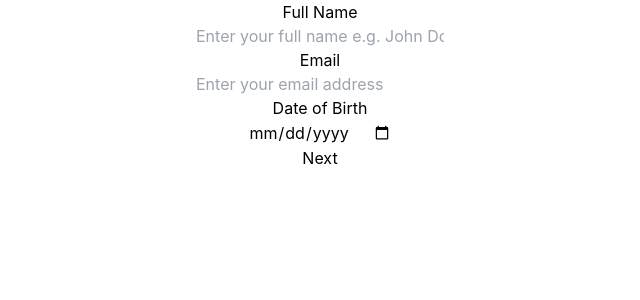
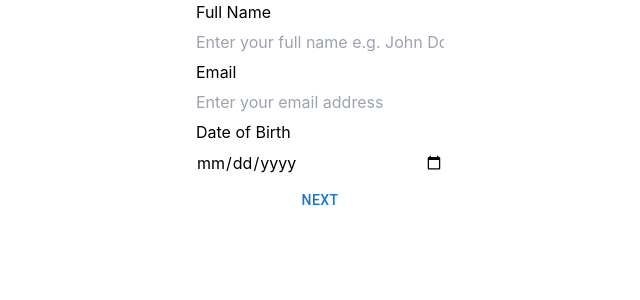
Before and after one commit to zsuryanutidperdana/module-4-copy, a React (Create React App) app: page / in a window 1280 px wide. Shown: the top 300 px of the page, without its empty margins (320-960 px from the left). Built offline with nearby package versions, Linux system fonts and the light colour scheme.

Commit message:
feat: add styling framework

```diff
--- a/src/App.css
+++ b/src/App.css
@@ -1,3 +1,7 @@
+@tailwind base;
+@tailwind components;
+@tailwind utilities;
+
 .App {
   text-align: center;
 }
--- a/src/App.tsx
+++ b/src/App.tsx
@@ -1,10 +1,11 @@
 import RegistrationForm from "./component/RegistrationForms";
-import "./App.css";
+import "./App.css"
+
 
 function App() {
 
   return (
-  <div className="App">
+  <div className="w-screen flex flex-col items-center justify-center">
     <RegistrationForm />
   </div>);
 }
--- a/src/component/Form/AddressInfoForms.tsx
+++ b/src/component/Form/AddressInfoForms.tsx
@@ -48,7 +48,7 @@ const AddressInfoForm:React.FC<ButtonProps> = ({ onSubmit, prevPage }) =>{
         initialValues={addressInitialValues}
         onSubmit={onSubmit}
         validationSchema={AddressInfoSchema}>
-          <Form>
+          <Form className="flex flex-col min-h-screen gap-y-1.5">
             {addressInfoFields.map((field, index) => (
               <FormField
                 key={index}
@@ -58,8 +58,10 @@ const AddressInfoForm:React.FC<ButtonProps> = ({ onSubmit, prevPage }) =>{
                 errorComponent={field.errorComponent}
               />
             ))}
-            <button onClick={prevPage}>Back</button>
-            <button type="submit">Next</button>
+            <div className="flex">
+              <button onClick={prevPage}>Back</button>
+              <button type="submit">Next</button>
+            </div>
 
           </Form>
         </Formik>
--- a/src/component/Form/FormField.tsx
+++ b/src/component/Form/FormField.tsx
@@ -10,10 +10,10 @@ interface FormFieldProps {
 
 const FormField: React.FC<FormFieldProps> = ({ ...props }: FormFieldProps) => {
   return (
-    <div className="flex-col text-left w-4/5">
+    <div className="flex flex-col gap-y-1.5 justify-start">
       <p>{props.textLabel}</p>
       {props.fieldName === "email" && (
-        <Field name="email" type="email" placeholder={props.fieldPlaceholder} />
+        <Field name="email" type="email" placeholder={props.fieldPlaceholder}/>
       )}
       {props.fieldName === "password" && (
         <Field
@@ -29,16 +29,26 @@ const FormField: React.FC<FormFieldProps> = ({ ...props }: FormFieldProps) => {
           placeholder={props.fieldPlaceholder}
         />
       )}
+      {props.fieldName === "address" &&(
+        <Field
+        name="address"
+        as="textarea"
+        type="text"
+        placeholder={props.fieldPlaceholder}
+      />
+      )}
       {props.fieldName !== "email" &&
         props.fieldName !== "password" &&
-        props.fieldName !== "dob" && (
+        props.fieldName !== "dob" &&
+        props.fieldName !== "address" && (
           <Field
             name={props.fieldName}
             type="text"
             placeholder={props.fieldPlaceholder}
+
           />
         )}
-      <ErrorMessage name={props.fieldName} component={props.errorComponent} />
+      <ErrorMessage className="text-red-600" name={props.fieldName} component={props.errorComponent} />
     </div>
   );
 };
--- a/src/component/Form/PersonalInfoForms.tsx
+++ b/src/component/Form/PersonalInfoForms.tsx
@@ -2,6 +2,7 @@ import { Formik, Form } from "formik"
 import FormField from "./FormField"
 import * as Yup from "yup"
 import React from "react"
+import { Button } from "@mui/material"
 
 const PersonalInfoSchema = Yup.object().shape({
   fullname: Yup.string().min(2, "Invalid full name").matches(/^[a-zA-z]+$/, "Please enter a valid full name.").required("Full name is required!"),
@@ -45,7 +46,7 @@ const PersonalInfoForm:React.FC<ButtonProps> = ({ onSubmit }) =>{
         initialValues={personalInitialValues}
         onSubmit= {onSubmit}
         validationSchema={PersonalInfoSchema}>
-          <Form>
+          <Form className="flex flex-col min-h-screen gap-y-1.5">
             {personalInfoFields.map((field, index) => (
               <FormField
                 key={index}
@@ -55,7 +56,7 @@ const PersonalInfoForm:React.FC<ButtonProps> = ({ onSubmit }) =>{
                 errorComponent={field.errorComponent}
               />
             ))}
-            <button type="submit">Next</button>
+            <Button type="submit">Next</Button>
           </Form>
         </Formik>
       );
--- a/src/component/Form/UserInfoForms.tsx
+++ b/src/component/Form/UserInfoForms.tsx
@@ -35,7 +35,7 @@ const UserInfoForm:React.FC<ButtonProps> = ({ onSubmit, prevPage }) =>{
         initialValues={userInitialValues}
         onSubmit= {onSubmit}
         validationSchema={UserInfoSchema}>
-          <Form>
+          <Form className="flex flex-col min-h-screen gap-y-1.5">
             {userInfoFields.map((field, index) => (
               <FormField
                 key={index}
@@ -45,8 +45,10 @@ const UserInfoForm:React.FC<ButtonProps> = ({ onSubmit, prevPage }) =>{
                 errorComponent={field.errorComponent}
               />
             ))}
-            <button onClick={prevPage}>Back</button>
-            <button type="submit">Next</button>
+            <div className="flex">
+              <button onClick={prevPage}>Back</button>
+              <button type="submit">Next</button>
+            </div>
           </Form>
         </Formik>
       );
--- a/src/component/RegistrationForms.tsx
+++ b/src/component/RegistrationForms.tsx
@@ -26,11 +26,11 @@ function RegistrationForm() {
   }
   }
   return (
-  <div className="App">
+  <>
     {page ===1 && (<PersonalInfoForm onSubmit={onSubmit}/>)}
     {page ===2 && (<AddressInfoForm onSubmit={onSubmit} prevPage={prevPage}/>)}
     {page ===3 && (<UserInfoForm onSubmit={onSubmit} prevPage={prevPage}/>)}
-  </div>);
+  </>);
 }
 
 export default RegistrationForm;
--- a/tailwind.config.js
+++ b/tailwind.config.js
@@ -1,6 +1,6 @@
 /** @type {import('tailwindcss').Config} */
 module.exports = {
-  content: ["./src/**/*.{html,js}", "./public/index.html"],
+  content: ["./src/**/*.{html,js,ts,tsx}", "./public/index.html"],
   theme: {
     extend: {},
   },
```
